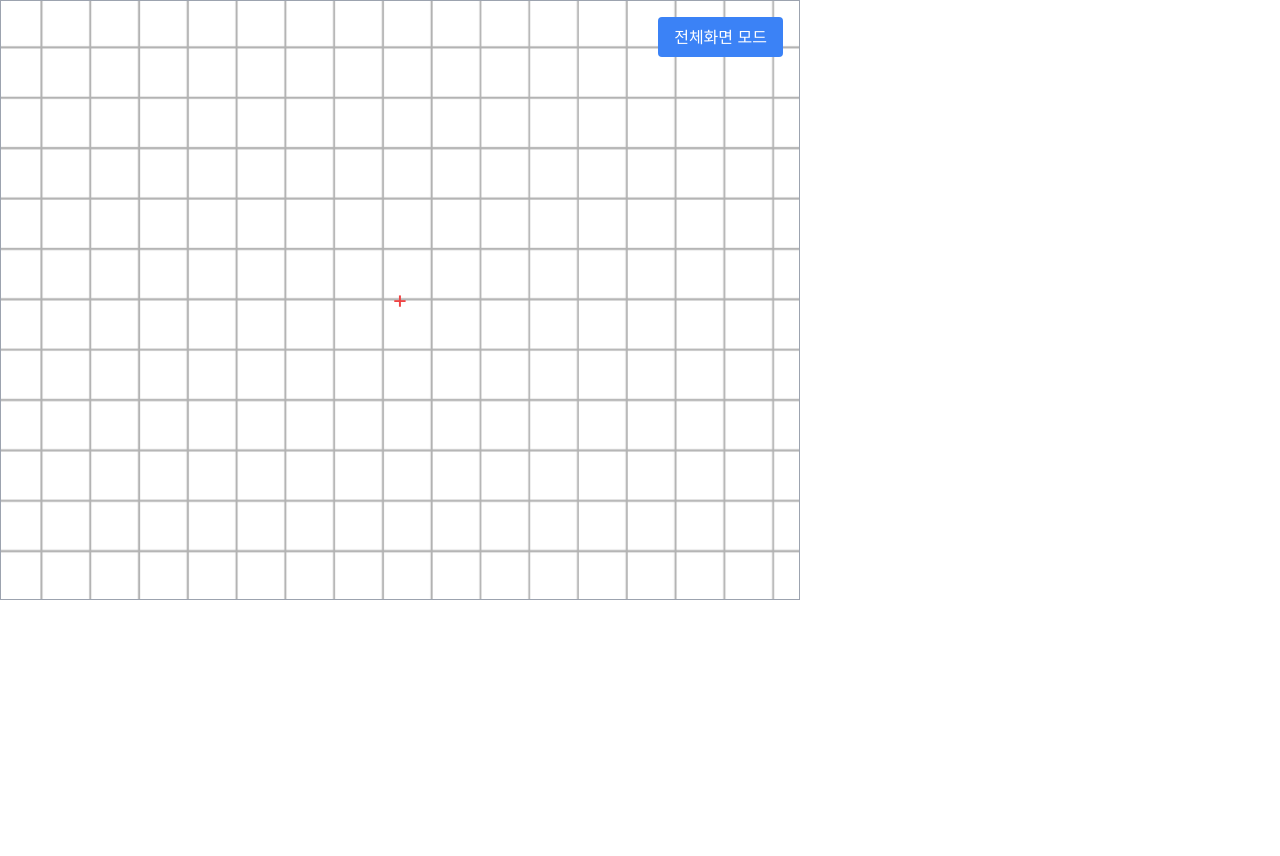
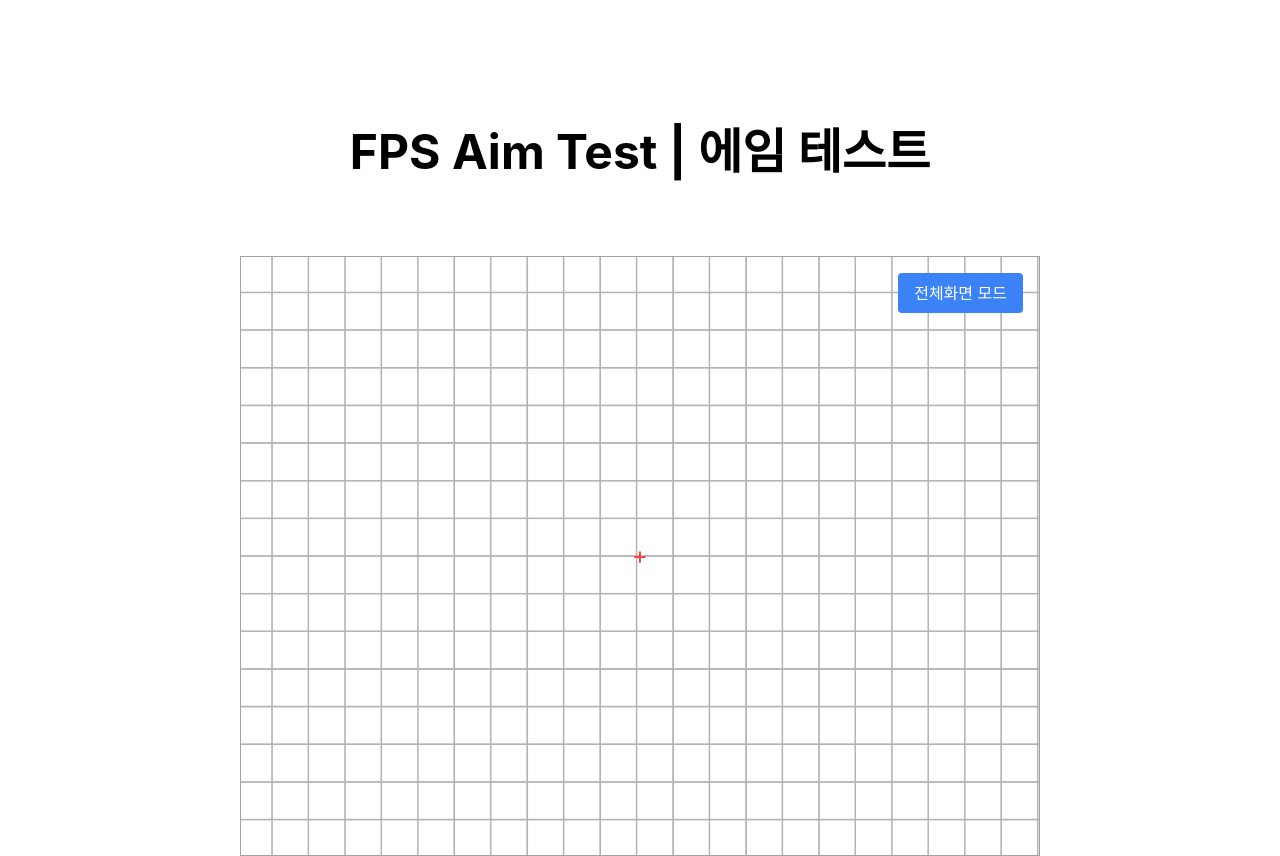
Before and after one commit to Donghunn-Lee/aimtest, a React (Create React App) app: page / in a window 1280 px wide. Before the commit the page ends 800 px from the top, so only its background shows below. Built offline with nearby package versions, Linux system fonts and the light colour scheme.

Commit message:
feat: 홈페이지 기본 구성

```diff
--- a/src/pages/Home.tsx
+++ b/src/pages/Home.tsx
@@ -2,8 +2,14 @@ import GameView from '../components/Game/GameView';
 
 export default function HomePage() {
   return (
-    <main className="h-[600px] w-[800px] bg-gray-200">
-      <div className="mx-auto h-full w-full border border-gray-400">
+    <main className="mt-32 space-y-20">
+      <div className="space-y-12">
+        <h1 className="text-center text-5xl font-bold">
+          FPS Aim Test | 에임 테스트
+        </h1>
+        <p className="mx-auto w-[800px]"></p>
+      </div>
+      <div className="mx-auto h-[600px] w-[800px] border border-gray-400">
         <GameView />
       </div>
     </main>
```
